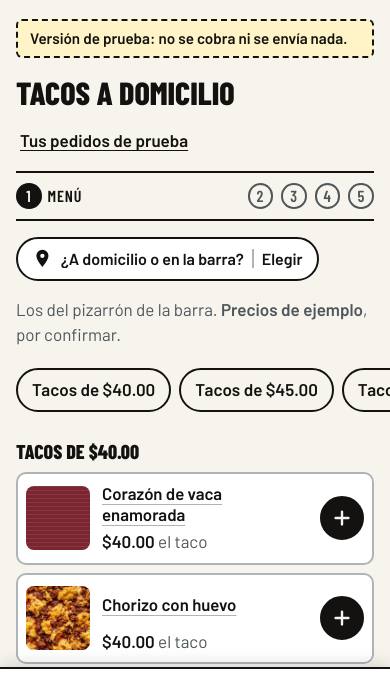
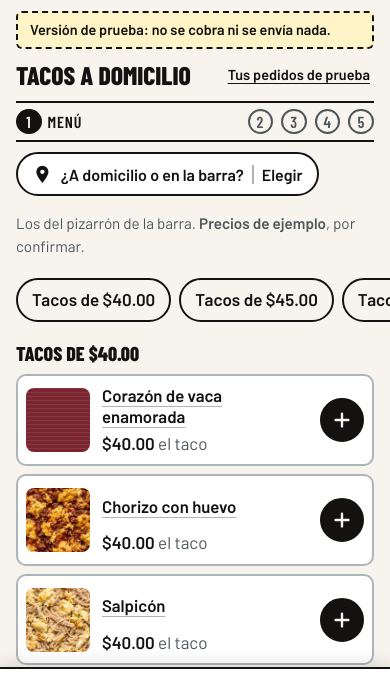
Before and after one commit to honoll/TacosMay, a website with bundled scripts: page frontend/domicilio/index.html in a window 390 px wide. Shown: the part 107-783 px from the top of the page. Built offline with nearby package versions, Linux system fonts and the light colour scheme.

Commit message:
fix(domicilio): en celular el título y el historial en un renglón; menos aire arriba del menú

```diff
--- a/frontend/domicilio/domicilio.css
+++ b/frontend/domicilio/domicilio.css
@@ -61,8 +61,15 @@ html:where(.en-domicilio), :where(.en-domicilio) body { overflow-x: clip; }
   :where(.en-domicilio) .pasos-dom [aria-current="step"] .t { overflow: hidden; text-overflow: ellipsis; white-space: nowrap; }
   /* Fuera de «Entrega», la explicación de arriba sobra: el menú (el primer paso) se ve sin bajar. */
   :where(.en-domicilio) main:not([data-vista="modo"]) .entrada { display: none; }
-  :where(.en-domicilio) .aviso-prueba { padding: 6px 12px; font-size: .95rem; }
-  :where(.en-domicilio) .dom-cabeza { display: flex; flex-wrap: wrap; align-items: center; justify-content: space-between; gap: 0 12px; margin-bottom: 8px; }
+  :where(.en-domicilio) main { padding-top: 8px; }
+  :where(.en-domicilio) .aviso-prueba { margin-bottom: 4px; padding: 6px 12px; font-size: .9rem; }
+  :where(.en-domicilio) .dom-cabeza { display: flex; flex-wrap: wrap; align-items: center; justify-content: space-between; gap: 0 8px; margin-bottom: 4px; }
+  :where(.en-domicilio) main:not([data-vista="modo"]) h1 { margin: 4px 0; font-size: 1.6rem; }
+  :where(.en-domicilio) .dom-cabeza .enlace-boton { font-size: .9rem; }
+  :where(.en-domicilio) .pasos-dom { margin-bottom: 10px !important; padding-block: 6px !important; }
+  :where(.en-domicilio) :is(main, dialog) button.entrega-chip { margin-bottom: 10px; }
+  :where(.en-domicilio) .precios-ejemplo { margin-bottom: 4px; font-size: .95rem; }
+  :where(.en-domicilio) .seccion h3 { margin-top: 12px; }
   :where(.en-domicilio) .dom-cabeza .entrada { flex-basis: 100%; }
   /* El título «Menú» repite el paso de arriba: se queda para lector y para el foco, no a la vista. */
   :where(.en-domicilio) #t-menu { position: absolute; width: 1px; height: 1px; overflow: hidden; clip-path: inset(50%); white-space: nowrap; }
```
